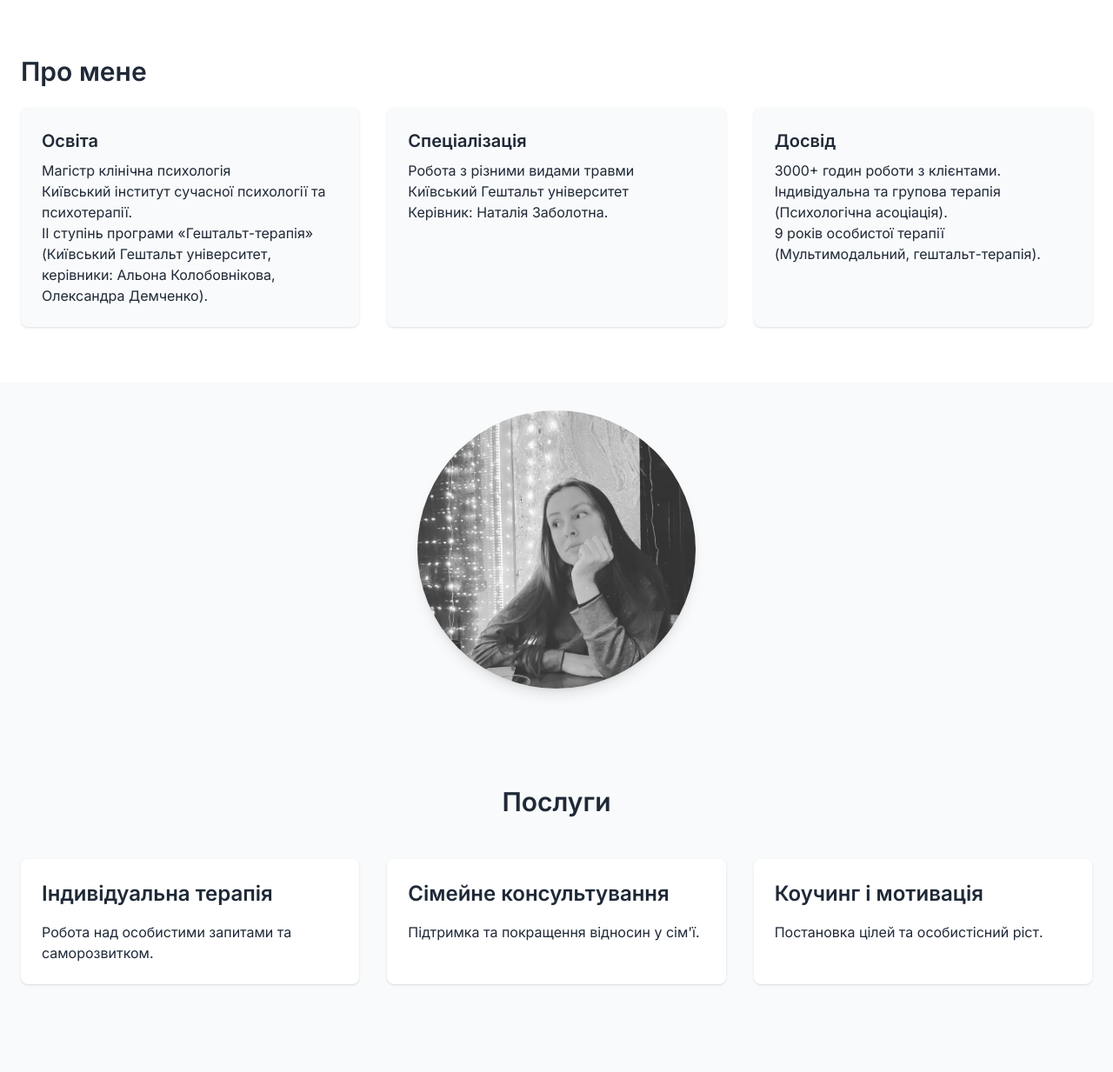
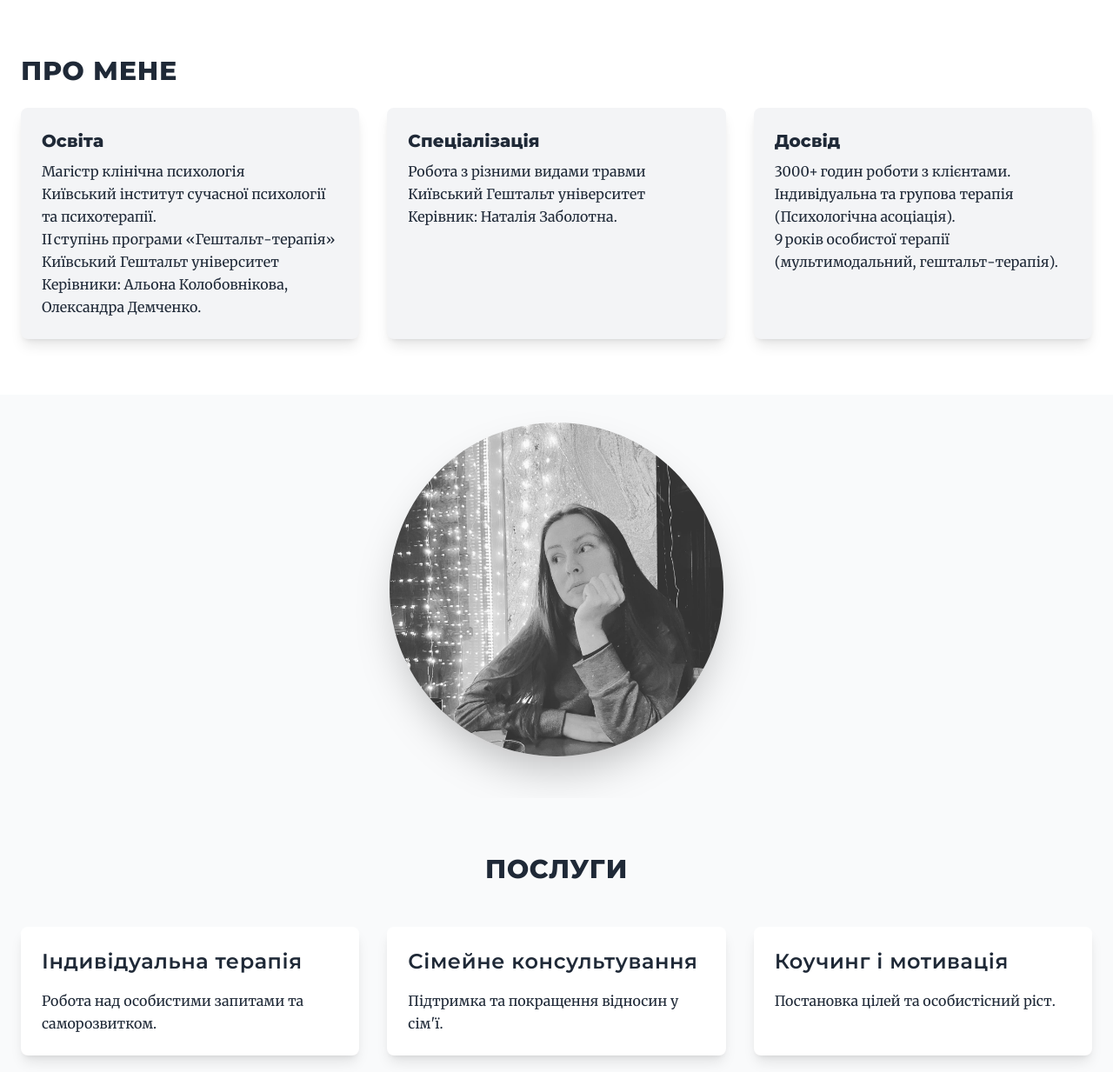
Before and after one commit to 4wel/4wel.github.io, a plain HTML site: page index.html in a window 1280 px wide. Shown: the part 1007-2240 px from the top of the page at 87% size. Drawn offline with nearby package versions, Linux system fonts and the light colour scheme.

Commit message:
Update index.html

```diff
--- a/index.html
+++ b/index.html
@@ -7,35 +7,44 @@
   <!-- Tailwind CSS CDN -->
   <script src="https://cdn.tailwindcss.com"></script>
   <!-- Google Fonts -->
-  <link href="https://fonts.googleapis.com/css2?family=Inter:wght@400;600;700&display=swap" rel="stylesheet">
+  <link href="https://fonts.googleapis.com/css2?family=Merriweather:wght@300;400;700&family=Montserrat:wght@600;800&display=swap" rel="stylesheet">
   <style>
-    body { font-family: 'Inter', sans-serif; }
+    body { font-family: 'Merriweather', serif; }
+    h2, h3, h4 { font-family: 'Montserrat', sans-serif; }
   </style>
 </head>
 <body class="bg-gray-50 text-gray-800">
   <!-- Header -->
   <header class="bg-white shadow fixed w-full z-10">
     <div class="container mx-auto px-6 py-4 flex justify-between items-center">
-      <h1 class="text-2xl font-bold">Ксенія Михайленко</h1>
+      <h1 class="text-2xl font-extrabold tracking-tight">Ксенія Михайленко</h1>
       <nav>
         <ul class="flex space-x-6">
-          <li><a href="#about" class="hover:text-blue-600">Про мене</a></li>
-          <li><a href="#services" class="hover:text-blue-600">Послуги</a></li>
-          <li><a href="#certificates" class="hover:text-blue-600">Сертифікати</a></li>
-          <li><a href="#testimonials" class="hover:text-blue-600">Відгуки</a></li>
-          <li><a href="#contact" class="hover:text-blue-600">Контакти</a></li>
+          <li><a href="#about" class="text-gray-700 hover:text-blue-600 uppercase text-sm tracking-wide">Про мене</a></li>
+          <li><a href="#services" class="text-gray-700 hover:text-blue-600 uppercase text-sm tracking-wide">Послуги</a></li>
+          <li><a href="#certificates" class="text-gray-700 hover:text-blue-600 uppercase text-sm tracking-wide">Сертифікати</a></li>
+          <li><a href="#testimonials" class="text-gray-700 hover:text-blue-600 uppercase text-sm tracking-wide">Відгуки</a></li>
+          <li><a href="#contact" class="text-gray-700 hover:text-blue-600 uppercase text-sm tracking-wide">Контакти</a></li>
         </ul>
       </nav>
     </div>
   </header>
 
-  <!-- Banner Section without overlay transparency -->
+  <!-- Styled Banner with Semi-Transparent Intro Block -->
   <section class="mt-20">
     <div class="container mx-auto px-6">
       <div class="relative w-full bg-cover bg-center rounded-lg overflow-hidden" style="background-image:url('background.jpg'); padding-top:75.25%;">
-        <div class="absolute inset-0 flex flex-col items-center justify-center text-center px-6">
-          <h2 id="hero" class="text-4xl font-bold text-white mb-4">Професійна психологічна допомога</h2>
-          <p class="text-lg text-gray-100 mb-8">Підтримка та розвиток у будь-яких життєвих ситуаціях</p>
+        <div class="absolute inset-0 flex items-center justify-center">
+          <div class="bg-white bg-opacity-60 backdrop-blur-sm p-10 rounded-lg text-center max-w-sm">
+            <h2 class="text-4xl font-extrabold uppercase mb-2 tracking-wide">Ксенія Михайленко</h2>
+            <h3 class="text-2xl font-semibold uppercase text-gray-700 mb-4 tracking-wider">Психолог</h3>
+            <p class="uppercase text-sm text-gray-600 mb-6 tracking-widest">Україна, Київ</p>
+            <ul class="text-base font-light space-y-2 leading-relaxed">
+              <li>Індивідуальні консультації</li>
+              <li>Психодіагностика</li>
+              <li>Психотерапія</li>
+            </ul>
+          </div>
         </div>
       </div>
     </div>
@@ -43,54 +52,55 @@
 
   <!-- About Section -->
   <section class="container mx-auto px-6 py-16 bg-white" id="about">
-    <h3 class="text-3xl font-semibold mb-6">Про мене</h3>
+    <h3 class="text-3xl font-bold uppercase mb-6 tracking-wide">Про мене</h3>
     <!-- Education & Experience Blocks -->
     <div class="grid grid-cols-1 md:grid-cols-3 gap-8">
-      <div class="p-6 bg-gray-50 rounded-lg shadow">
-        <h4 class="text-xl font-semibold mb-2">Освіта</h4>
-        <p>Магістр клінічна психологія<br>Київський інститут сучасної психології та психотерапії.<br>
-        ІІ ступінь програми «Гештальт-терапія» (Київський Гештальт університет, керівники: Альона Колобовнікова, Олександра Демченко).</p>
+      <div class="p-6 bg-gray-100 rounded-lg shadow-lg">
+        <h4 class="text-xl font-bold mb-2">Освіта</h4>
+        <p class="text-base leading-relaxed">Магістр клінічна психологія<br>Київський інститут сучасної психології та психотерапії.<br>
+        ІІ ступінь програми «Гештальт-терапія»<br>Київський Гештальт університет<br>Керівники: Альона Колобовнікова, Олександра Демченко.</p>
       </div>
-      <div class="p-6 bg-gray-50 rounded-lg shadow">
-        <h4 class="text-xl font-semibold mb-2">Спеціалізація</h4>
-        <p>Робота з різними видами травми<br>Київський Гештальт університет<br>Керівник: Наталія Заболотна.</p>
+      <div class="p-6 bg-gray-100 rounded-lg shadow-lg">
+        <h4 class="text-xl font-bold mb-2">Спеціалізація</h4>
+        <p class="text-base leading-relaxed">Робота з різними видами травми<br>Київський Гештальт університет<br>Керівник: Наталія Заболотна.</p>
       </div>
-      <div class="p-6 bg-gray-50 rounded-lg shadow">
-        <h4 class="text-xl font-semibold mb-2">Досвід</h4>
-        <p>3000+ годин роботи з клієнтами.<br>
+      <div class="p-6 bg-gray-100 rounded-lg shadow-lg">
+        <h4 class="text-xl font-bold mb-2">Досвід</h4>
+        <p class="text-base leading-relaxed">3000+ годин роботи з клієнтами.<br>
         Індивідуальна та групова терапія (Психологічна асоціація).<br>
-        9 років особистої терапії (Мультимодальний, гештальт-терапія).</p>
+        9 років особистої терапії (мультимодальний, гештальт-терапія).</p>
       </div>
     </div>
   </section>
 
   <!-- Photo Section after About -->
   <section class="container mx-auto px-6 text-center py-8">
-    <img src="photo.jpg" alt="Фото Ксенії Михайленко" class="mx-auto rounded-full w-80 h-80 object-cover shadow-lg mb-4">
+    <img src="photo.jpg" alt="Фото Ксенії Михайленко" class="mx-auto rounded-full w-96 h-96 object-cover shadow-2xl mb-4">
   </section>
 
   <!-- Services Section -->
   <section class="bg-gray-50 py-16" id="services">
     <div class="container mx-auto px-6">
-      <h3 class="text-3xl font-semibold text-center mb-12">Послуги</h3>
+      <h3 class="text-3xl font-bold uppercase text-center mb-12 tracking-wide">Послуги</h3>
       <div class="grid grid-cols-1 md:grid-cols-3 gap-8">
-        <div class="p-6 bg-white rounded-lg shadow">
-          <h4 class="text-2xl font-semibold mb-4">Індивідуальна терапія</h4>
-          <p>Робота над особистими запитами та саморозвитком.</p>
+        <div class="p-6 bg-white rounded-lg shadow-lg">
+          <h4 class="text-2xl font-semibold mb-4 tracking-wide">Індивідуальна терапія</h4>
+          <p class="text-base leading-relaxed">Робота над особистими запитами та саморозвитком.</p>
         </div>
-        <div class="p-6 bg-white rounded-lg shadow">
-          <h4 class="text-2xl font-semibold mb-4">Сімейне консультування</h4>
-          <p>Підтримка та покращення відносин у сім'ї.</p>
+        <div class="p-6 bg-white rounded-lg shadow-lg">
+          <h4 class="text-2xl font-semibold mb-4 tracking-wide">Сімейне консультування</h4>
+          <p class="text-base leading-relaxed">Підтримка та покращення відносин у сім'ї.</p>
         </div>
-        <div class="p-6 bg-white rounded-lg shadow">
-          <h4 class="text-2xl font-semibold mb-4">Коучинг і мотивація</h4>
-          <p>Постановка цілей та особистісний ріст.</p>
+        <div class="p-6 bg-white rounded-lg shadow-lg">
+          <h4 class="text-2xl font-semibold mb-4 tracking-wide">Коучинг і мотивація</h4>
+          <p class="text-base leading-relaxed">Постановка цілей та особистісний ріст.</p>
         </div>
       </div>
     </div>
   </section>
 
-  <!-- Certificates Section -->
+  <!-- Certificates, Testimonials, Contact, Footer unchanged -->
+
   <section class="container mx-auto px-6 py-16" id="certificates">
     <h3 class="text-3xl font-semibold text-center mb-12">Сертифікати</h3>
     <div class="grid grid-cols-1 md:grid-cols-3 gap-8">
@@ -109,7 +119,6 @@
     </div>
   </section>
 
-  <!-- Testimonials Section -->
   <section class="container mx-auto px-6 py-16 bg-white" id="testimonials">
     <h3 class="text-3xl font-semibold text-center mb-12">Відгуки клієнтів</h3>
     <div class="space-y-8 max-w-2xl mx-auto">
@@ -120,7 +129,6 @@
     </div>
   </section>
 
-  <!-- Contact Section -->
   <section class="bg-gray-50 py-16" id="#contact">
     <div class="container mx-auto px-6 max-w-lg">
       <h3 class="text-3xl font-semibold mb-6 text-center">Контакти</h3>
@@ -142,7 +150,6 @@
     </div>
   </section>
 
-  <!-- Footer -->
   <footer class="bg-gray-200 py-6 text-center">
     <p>&copy; 2025 Ксенія Михайленко. Усі права захищені.</p>
   </footer>
```
